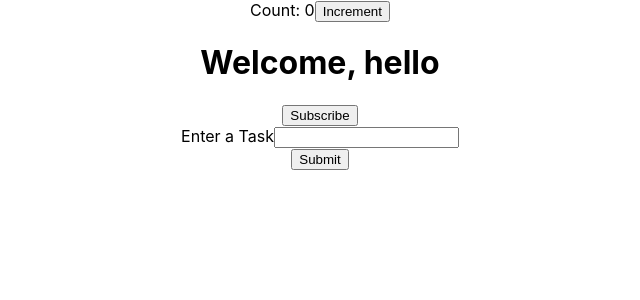
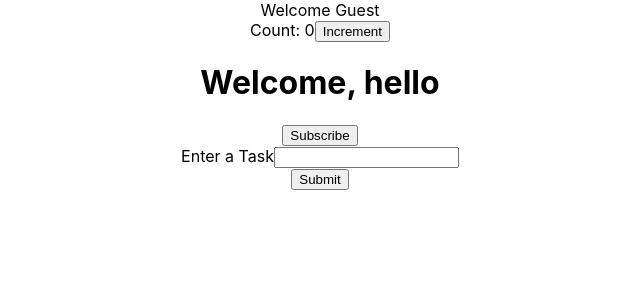
Before and after one commit to sfreeley/react-practice, a React (Create React App) app: page / in a window 1280 px wide. Shown: the top 300 px of the page, without its empty margins (320-960 px from the left). Built offline with nearby package versions, Linux system fonts and the light colour scheme.

Commit message:
examples of using different approaches to conditional rendering

```diff
--- a/src/App.js
+++ b/src/App.js
@@ -4,6 +4,7 @@
 import Message from './components/Message';
 import Counter from './components/Counter';
 import Overview from './components/Overview';
+import UserGreeting from './components/UserGretting';
 
 //class components are ES6 classes- can also receive props as input and return html
 /*JSX- JavaScript XML (JSX) - extension to the JS language syntax
@@ -73,6 +74,7 @@
     const { task, tasks, number } = this.state;
     return (
       <div className="App">
+        <UserGreeting />
         <Counter />
         <Message name="hello" />
         <form onSubmit={this.submitTask}>
--- /dev/null
+++ b/src/components/UserGretting.js
@@ -0,0 +1,46 @@
+import React, { Component } from 'react'
+
+class UserGretting extends Component {
+    constructor(props) {
+        super(props)
+
+        this.state = {
+            isLoggedIn: false
+        }
+    }
+
+    render() {
+        //3rd approach ternary conditional
+        return (
+            this.state.isLoggedIn ? <div>Welcome ssss</div> : <div>Welcome Guest</div>
+        )
+
+        //2nd approach
+        //variable storing the element being rendered
+        // let message
+        // if (this.state.isLoggedIn) {
+        //     message = <div>Welcome sssss</div>
+        // }
+        // else {
+        //     message = <div>Welcome Guest</div>
+        // }
+        // return message;
+
+
+        //1st approach
+        //NOTE: if/else statements do not work inside jsx
+        // if (this.state.isLoggedIn) {
+        //     return <div>
+        //         Welcome, kdkdkdk!
+        //     </div>
+        // }
+        // else {
+        //     return <div>
+        //         Welcome, Guest!
+        //     </div>
+        // }
+
+    }
+}
+
+export default UserGretting
```
Also changed, not shown: 1 other file (tests, documents, lock files or other folders).
